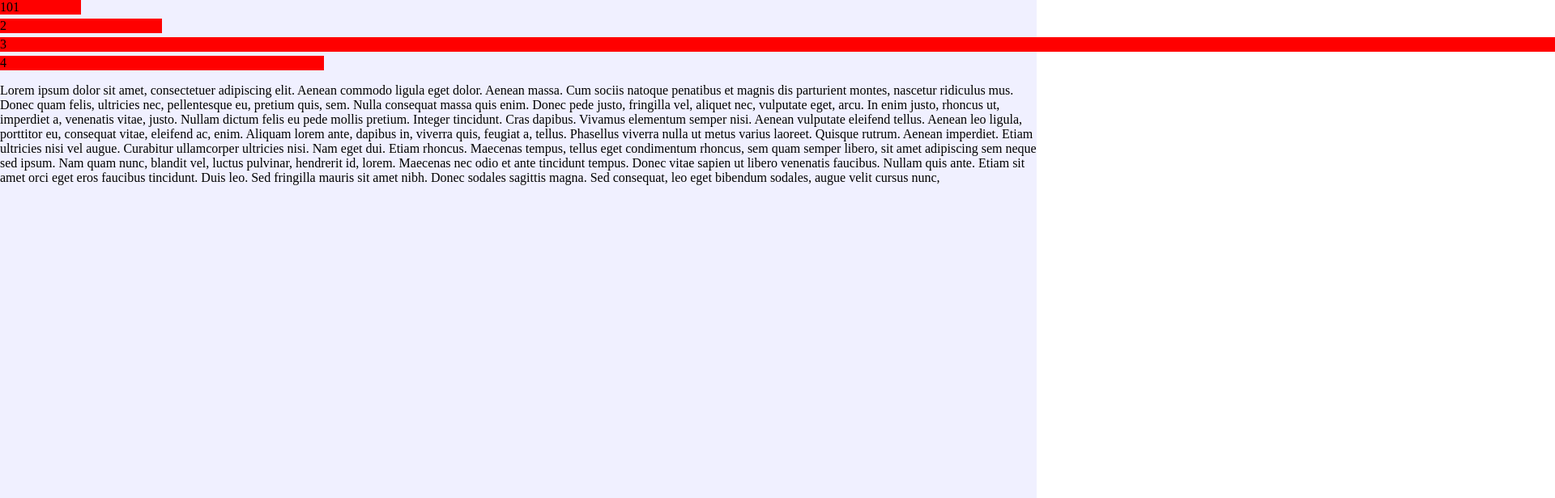
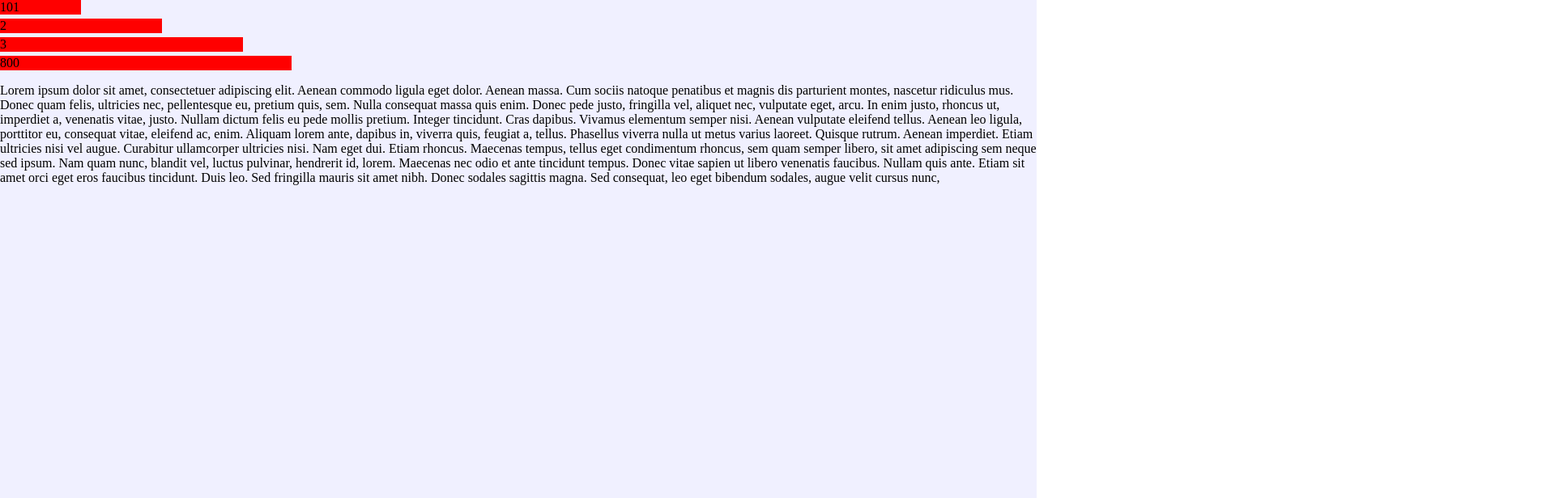
Before and after one commit to urrdan/hello-world, a plain HTML site: page index.html in a window 1280 px wide. Shown: the top 616 px of the page at 81% size, 1920 px wide, since content can reach past the window. Drawn offline with Linux system fonts and the light colour scheme.

Commit message:
Update index.html

```diff
--- a/index.html
+++ b/index.html
@@ -10,7 +10,7 @@
 		<div>101</div>
 		<div>2</div>
 		<div>3</div>
-		<div>4</div>
+		<div id='dv'>4</div>
 		<p>Lorem ipsum dolor sit amet, consectetuer adipiscing elit. Aenean commodo ligula eget dolor. Aenean massa.
 		Cum sociis natoque penatibus et magnis dis parturient montes, nascetur ridiculus mus. Donec quam felis, ultricies nec,
 		pellentesque eu, pretium quis, sem. Nulla consequat massa quis enim. Donec pede justo, fringilla vel, aliquet nec,
@@ -40,8 +40,8 @@
 	}
 	div div:nth-child(1){width:100px;}
 	div div:nth-child(2){width:200px;}
-	div div:nth-child(3){width:3000px;}
-	div div:nth-child(4){width:400px;}
+	div div:nth-child(3){width:300px;}
+	div div:nth-child(4){width:360px;}
 
 
 	@media screen and (min-width:360px){
@@ -60,5 +60,7 @@
 		div div{background:yellow;}
 	}
 </style>
-
+<script>
+	var a=document.querySelector('#dv').innerHTML=document.documentElement.clientHeight
+</script>
 </html>
```
